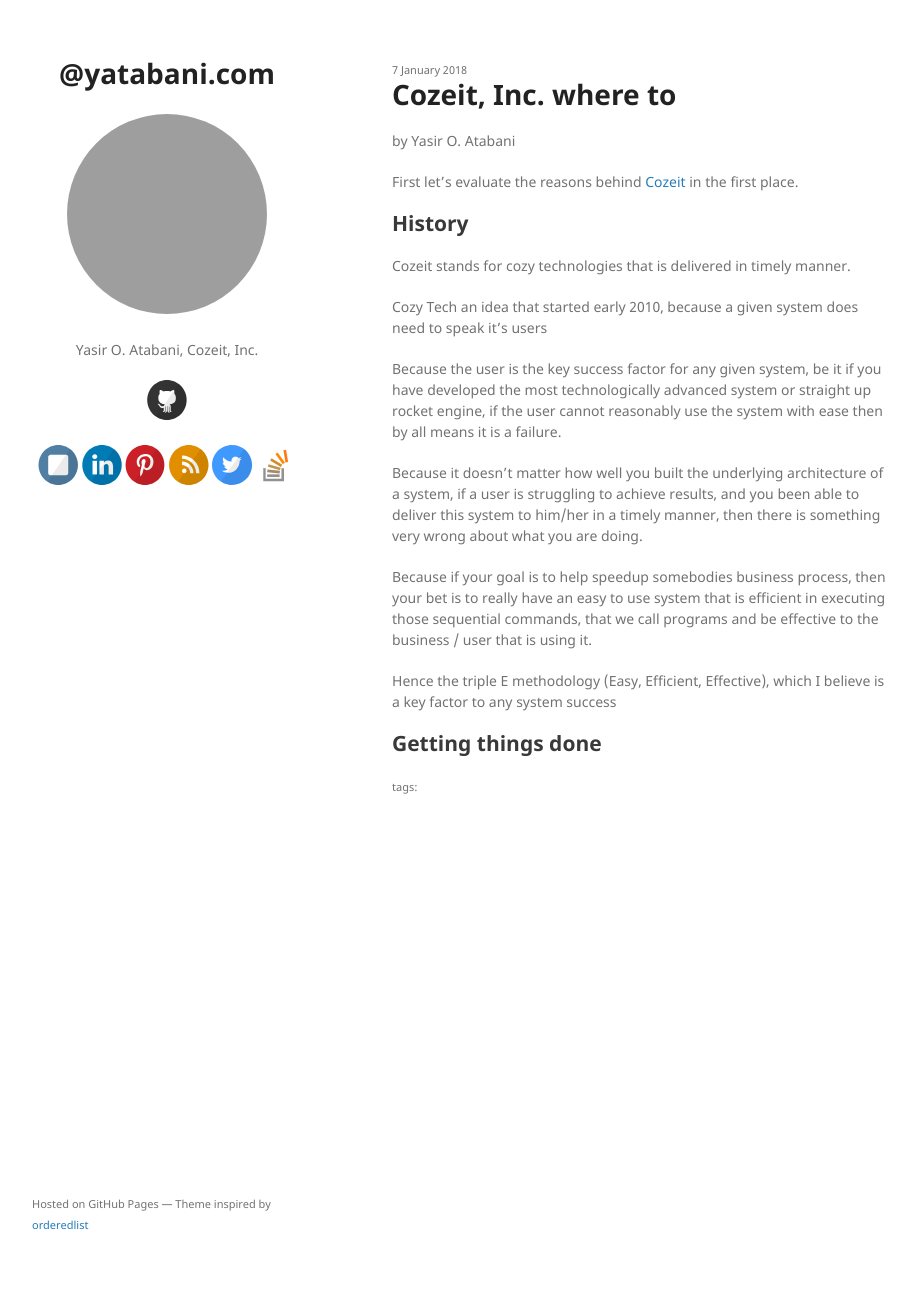
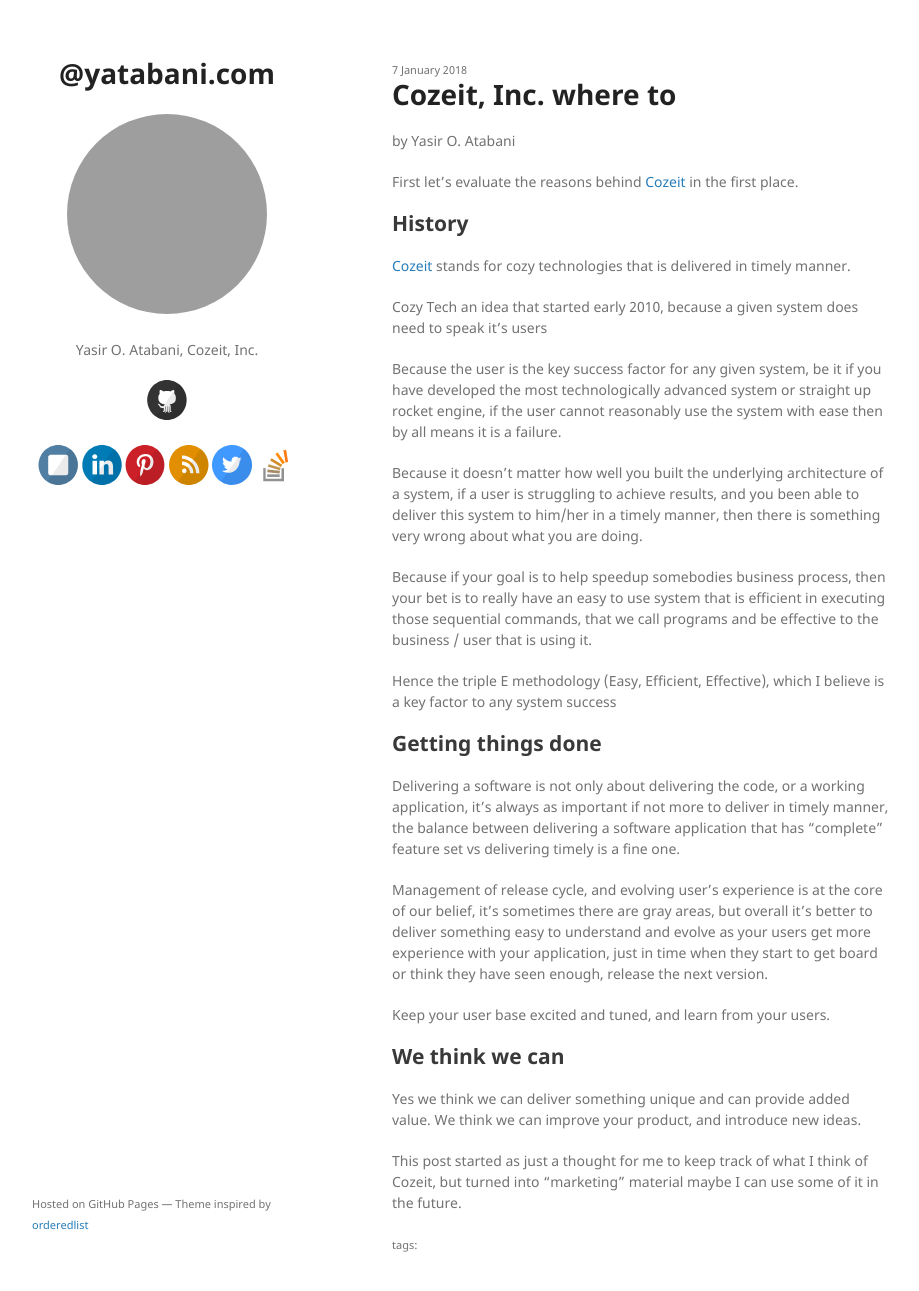
Before and after one commit to yatabani/yatabani.github.io, a Jekyll site: the page built from _posts/2018-01-07-cozeit-where-to.md, in a window 1280 px wide and 1304 px high. Shown: the top 1291 px of the window, without its empty margins (178-1097 px from the left). Built offline with Jekyll 4.4.1, drawn with Linux system fonts in a browser that asks for light colours; comment, search, counter and statistics services are not loaded; grey boxes are pictures that could not be loaded.

Commit message:
Edit 404

```diff
--- a/_posts/2018-01-07-cozeit-where-to.md
+++ b/_posts/2018-01-07-cozeit-where-to.md
@@ -7,7 +7,7 @@
 
 ## History
 
-Cozeit stands for cozy technologies that is delivered in timely manner.
+[Cozeit](http://cozeit.com) stands for cozy technologies that is delivered in timely manner.
 
 Cozy Tech an idea that started early 2010, because a given system does
 need to speak it's users
@@ -31,3 +31,23 @@
 is a key factor to any system success
 
 ## Getting things done
+
+Delivering a software is not only about delivering the code, or a working application,
+it's always as important if not more to deliver in timely manner, the balance between
+delivering a software application that has "complete" feature set vs delivering timely
+is a fine one.
+
+Management of release cycle, and evolving user's experience is at the core of our belief, it's
+sometimes there are gray areas, but overall it's better to deliver something easy to understand
+and evolve as your users get more experience with your application, just in time when they start
+to get board or think they have seen enough, release the next version.
+
+Keep your user base excited and tuned, and learn from your users.
+
+## We think we can
+
+Yes we think we can deliver something unique and can provide added value. We think we can improve
+your product, and introduce new ideas.
+
+This post started as just a thought for me to keep track of what I think of Cozeit, but turned into
+"marketing" material maybe I can use some of it in the future.
```
Also changed, not shown: 404.md (+1 -1 lines).
